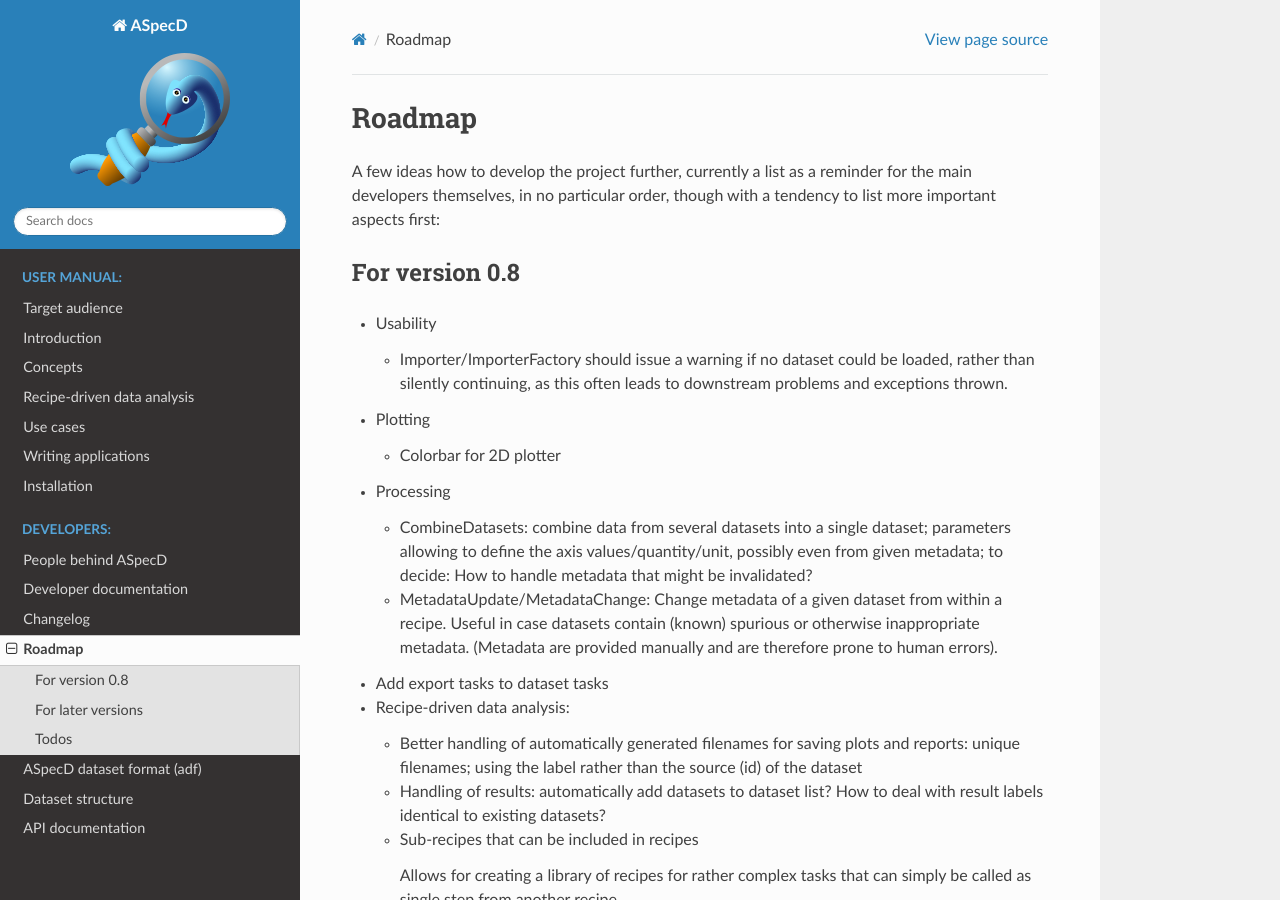
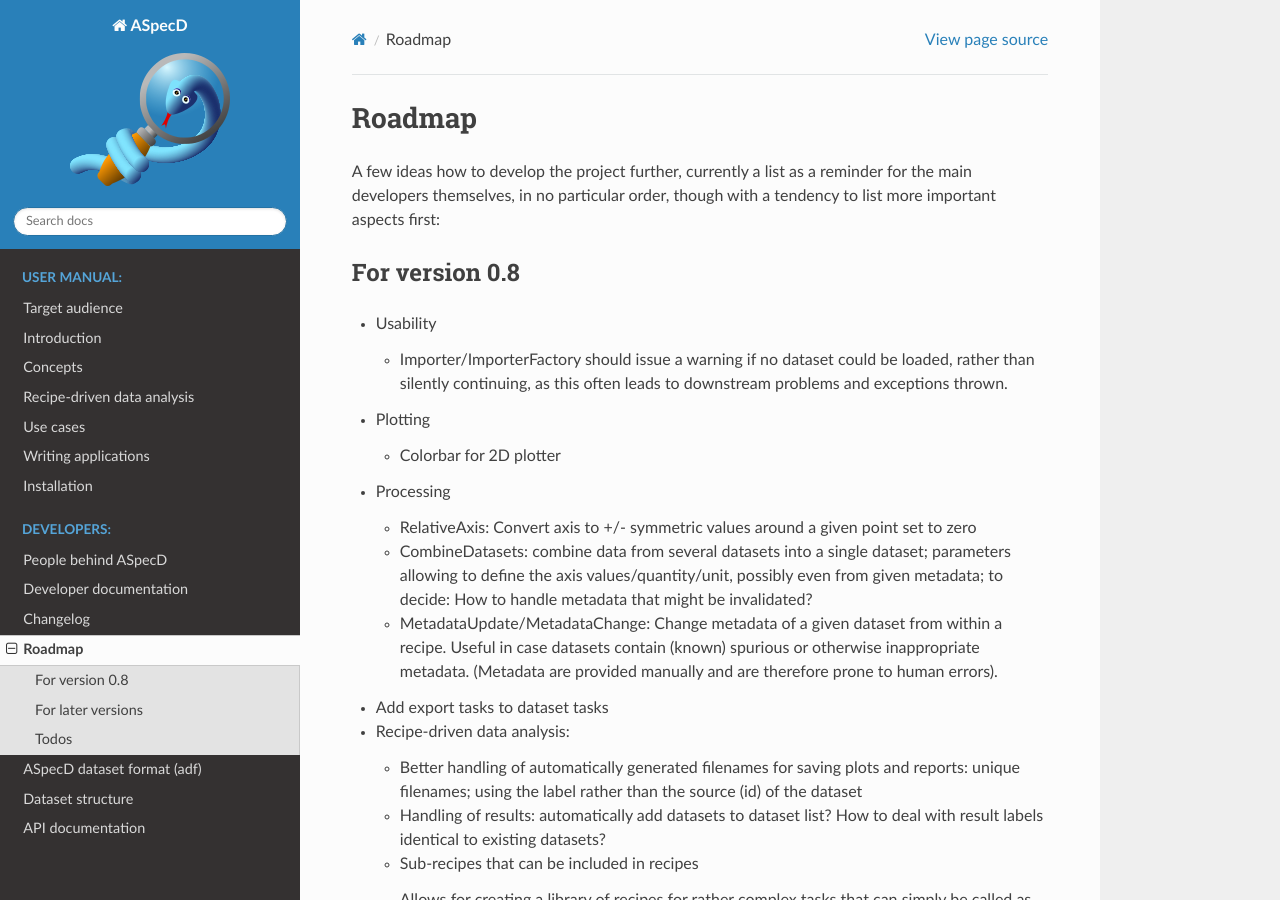
Before and after one commit to tillbiskup/aspecd, a Sphinx documentation site: the page built from docs/roadmap.rst, in a window 1280 px wide and 900 px high. Built offline with Sphinx 7.4.7 and the Read the Docs theme 2.0.0, drawn with Linux system fonts in a browser that asks for light colours.

Commit message:
Update roadmap: RelativeAxis

```diff
--- a/docs/roadmap.rst
+++ b/docs/roadmap.rst
@@ -17,6 +17,8 @@
   * Colorbar for 2D plotter
 
 * Processing
+
+  * RelativeAxis: Convert axis to +/- symmetric values around a given point set to zero
 
   * CombineDatasets: combine data from several datasets into a single dataset; parameters allowing to define the axis values/quantity/unit, possibly even from given metadata; to decide: How to handle metadata that might be invalidated?
 
```
Also changed, not shown: 1 other file.
